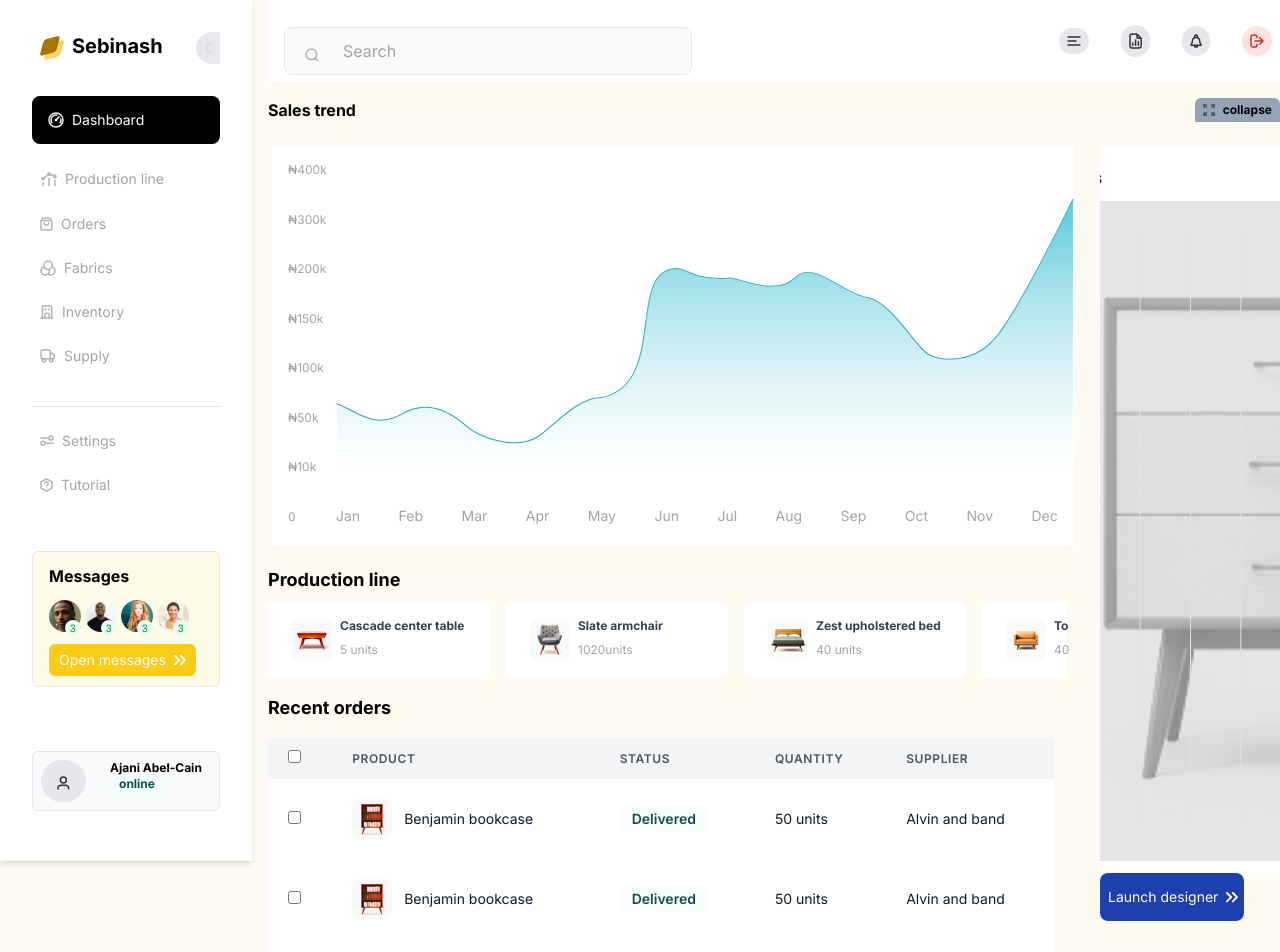
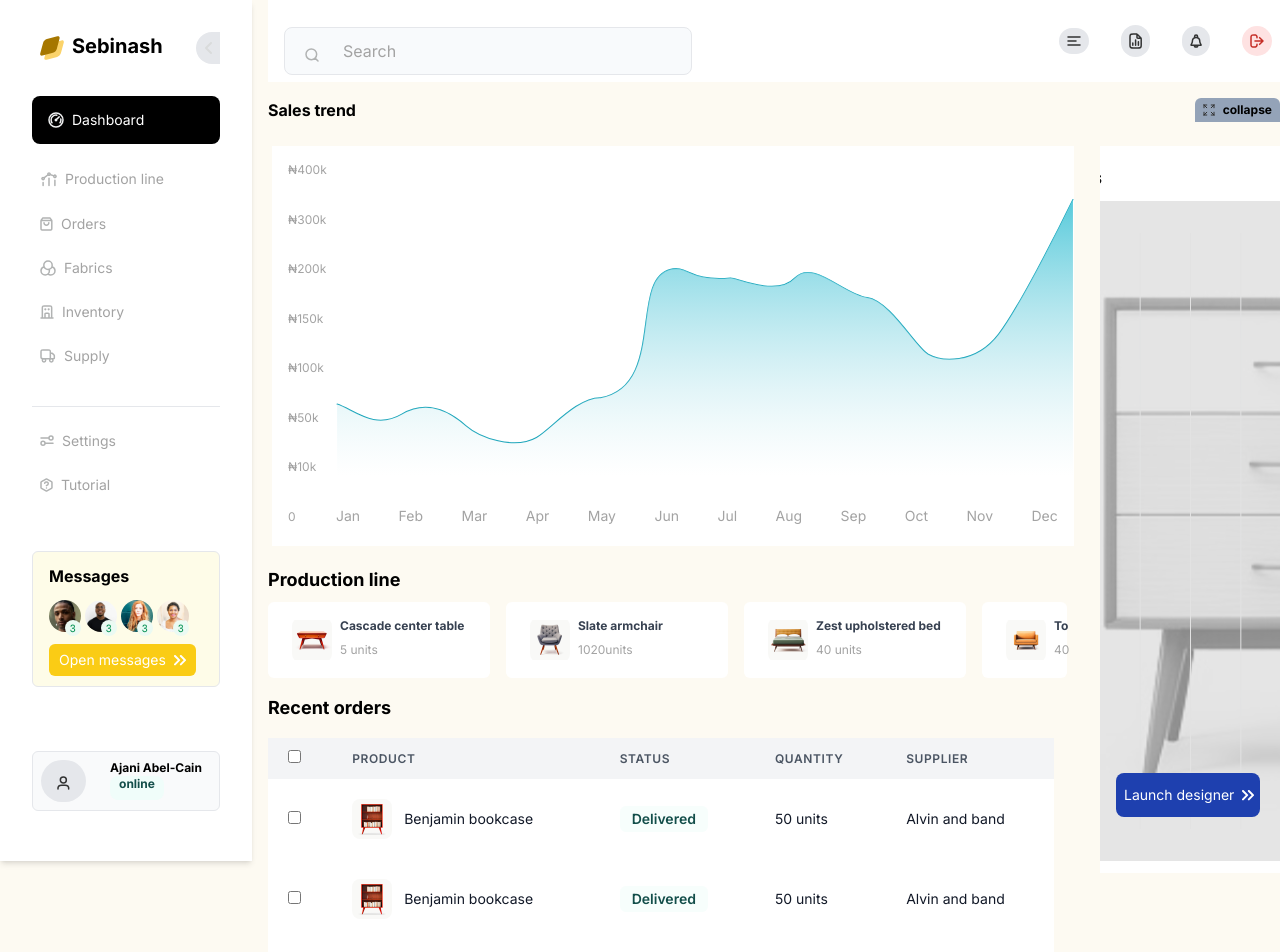
Before and after one commit to DamilolaOmotoyinbo/sebinash, a Next.js app: page / in a window 1280 px wide. Shown: the top 952 px of the page. Built offline with nearby package versions, Linux system fonts and the light colour scheme.

Commit message:
button adjustment

```diff
--- a/components/dashboard/Sidebar.tsx
+++ b/components/dashboard/Sidebar.tsx
@@ -25,7 +25,7 @@ const Sidebar: React.FC = () => {
           <h1 className="text-xl font-bold cursor-pointer">Sebinash</h1>
         </div>
 
-        <div className="ml-auto flex items-center justify-center w-6 h-8 bg-gray-200 rounded-tl-full rounded-bl-full cursor-pointer">
+        <div className="ml-auto flex pr-0 items-center justify-center w-6 h-8 bg-gray-200 rounded-tl-full rounded-bl-full cursor-pointer">
           <Image src={leftarrow} alt="leftarrow" />
         </div>
       </div>
--- a/pages/dashboard.tsx
+++ b/pages/dashboard.tsx
@@ -1,40 +1,3 @@
-// import React from "react";
-// import Image from "next/image";
-// import Navbar from "@/components/dashboard/Navbar";
-// import Sidebar from "@/components/dashboard/Sidebar";
-// import SalesTrend from "@/components/dashboard/Salestrend";
-// import ProductionLine from "@/components/dashboard/ProductionLine";
-// import RecentOrders from "@/components/dashboard/RecentOrders";
-// import { canvas, collapse } from "@/assests/assests";
-
-// const Dashboard: React.FC = () => {
-//   return (
-//     <div className="flex h-[1211px] [background: (#FDFAF2)]">
-//       <Sidebar />
-//       <div className="">
-//         <Navbar />
-//         <div>
-//           <div className=" gap-6 mt-6">
-//             <div className="flex gap-2">
-//               <div>
-//                 <SalesTrend />
-//                 <ProductionLine />
-//                 <RecentOrders />
-//               </div>
-//               <div className="w-[300px] h-[727px]">
-//                 <Image className="" src={canvas} alt="canvas" />
-//               </div>
-//             </div>
-//             <div className=""></div>
-//           </div>
-//         </div>
-//       </div>
-//     </div>
-//   );
-// };
-
-// export default Dashboard;
-
 import React from "react";
 import Image from "next/image";
 import Navbar from "@/components/dashboard/Navbar";
@@ -56,9 +19,14 @@ const Dashboard: React.FC = () => {
             <ProductionLine />
             <RecentOrders />
           </div>
-          <div className=" h-[727px]">
+          <div className="relative h-[727px]">
             <Image className="w-full h-full object-cover" src={canvas} alt="canvas" />
-            <button className=" flex bg-blue-800 text-white w-36 pl-2 text-sm h-[48px] items-center gap-2 rounded-lg"><p>Launch designer</p> <Image className="" src={rightarrow} alt="canvas" /></button>
+            <button
+              className="absolute bottom-14 left-4 flex bg-blue-800 text-white w-36 pl-2 text-sm h-[44px] items-center gap-2 rounded-lg"
+            >
+              <p>Launch designer</p>
+              <Image className="" src={rightarrow} alt="canvas" />
+            </button>
           </div>
         </div>
       </div>
```
